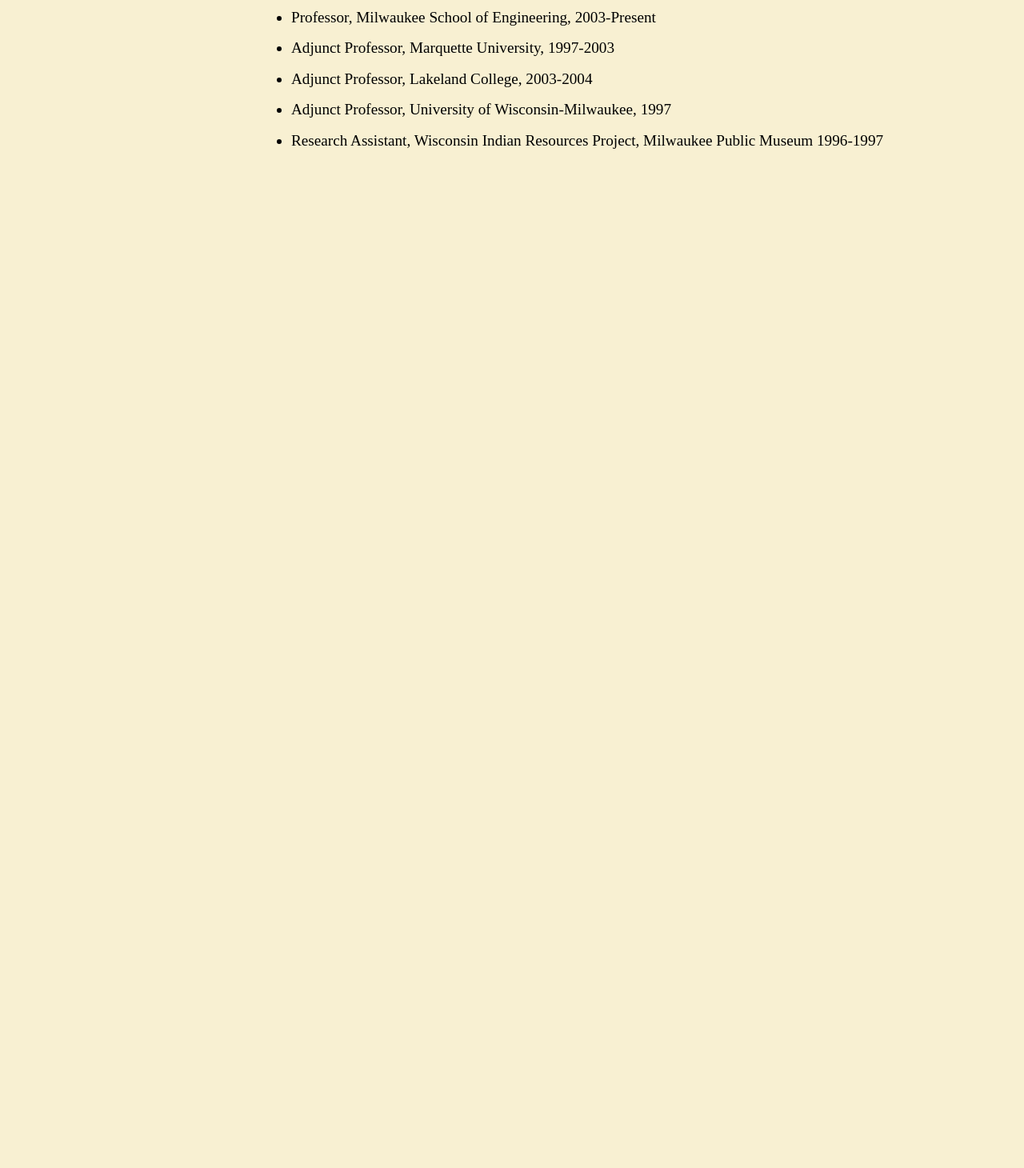
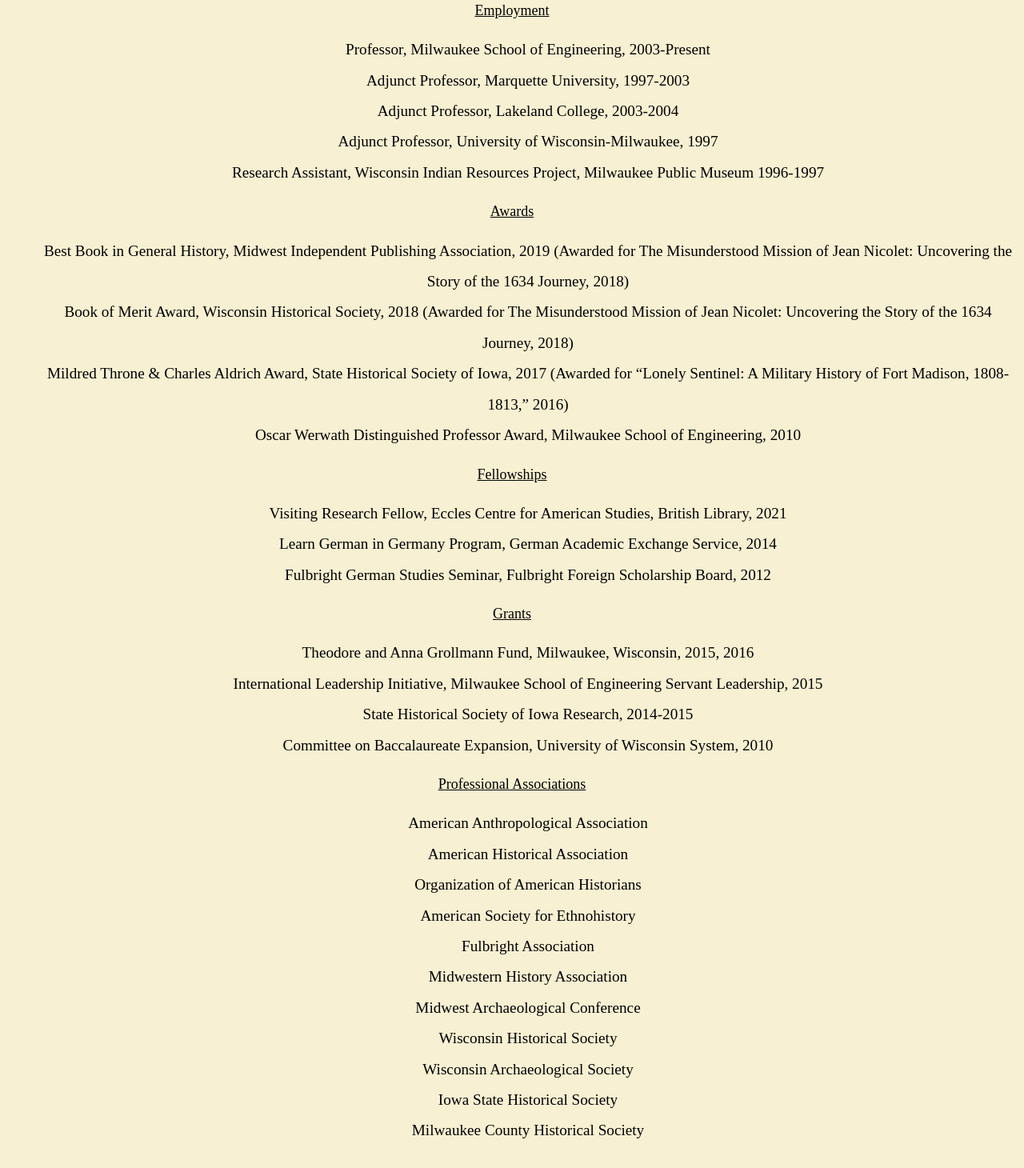
Before and after one commit to Francisjung/PJ_website, a plain HTML site: page vita.html in a window 1280 px wide. Shown: the part 358-1818 px from the top of the page at 80% size. Before the commit the page ends 800 px from the top, so only its background shows below. Drawn offline with Linux system fonts and the light colour scheme; files whose address does not match are found by name; a web font is replaced by a local one.

Commit message:
updated vita

```diff
--- a/style/style.css
+++ b/style/style.css
@@ -79,7 +79,7 @@ header {
     border-radius: 5%;
   }
   .greeting{
-    margin-top: 600px;
+    margin-top: 500px;
     font-size: 48px;
 }
 .main-text-section{
@@ -93,10 +93,15 @@ header {
   text-align: center;
 }
 .vita-ul{
-  margin-left: 25%;
+  list-style: none;
+  text-align: center;
   font-size: larger;
   line-height: 2em;
 }
 .vita-li{
-
 }
+.list-title{
+  font-size: large;
+  text-align: center;
+  text-decoration: underline;
+}
--- a/vita.html
+++ b/vita.html
@@ -26,6 +26,7 @@
       </header>
       <div class="main-text">
       <P class="page-title">Vita</P>
+      <p class="list-title">Employment</p>
       <ul class="vita-ul">
         <li class="vita-li">Professor, Milwaukee School of Engineering, 2003-Present</li>
         <li class="vita-li">Adjunct Professor, Marquette University, 1997-2003</li>
@@ -34,6 +35,46 @@
         <li class="vita-li">Research Assistant, Wisconsin Indian Resources Project, Milwaukee Public Museum 1996-1997
         </li>
       </ul>
+      <p class="list-title">Awards</p>
+      <ul class="vita-ul">
+        <li class="vita-li">Best Book in General History, Midwest Independent Publishing Association, 2019
+          (Awarded for The Misunderstood Mission of Jean Nicolet: Uncovering the Story of the 1634 Journey, 2018)</li>
+          <li class="vita-li">Book of Merit Award, Wisconsin Historical Society, 2018
+            (Awarded for The Misunderstood Mission of Jean Nicolet: Uncovering the Story of the 1634 Journey, 2018)</li>
+            <li class="vita-li">Mildred Throne & Charles Aldrich Award, State Historical Society of Iowa, 2017
+              (Awarded for “Lonely Sentinel: A Military History of Fort Madison, 1808-1813,” 2016)
+            </li>
+            <li class="vita-li">Oscar Werwath Distinguished Professor Award, Milwaukee School of Engineering, 2010</li>
+          </ul>
+          <P class="list-title">Fellowships</P>
+          <ul class="vita-ul">
+            <li class="vita-li">Visiting Research Fellow, Eccles Centre for American Studies, British Library, 2021
+            </li>
+            <li class="vita-li">Learn German in Germany Program, German Academic Exchange Service, 2014
+            </li>
+            <li class="vite-li">Fulbright German Studies Seminar, Fulbright Foreign Scholarship Board, 2012</li>
+          </ul>
+          <p class="list-title">Grants</p>
+          <ul class="vita-ul">
+            <li class="vita-li">Theodore and Anna Grollmann Fund, Milwaukee, Wisconsin, 2015, 2016</li>
+            <li class="vita-li">International Leadership Initiative, Milwaukee School of Engineering Servant Leadership, 2015</li>
+            <li class="vita-li">State Historical Society of Iowa Research, 2014-2015</li>
+            <li class="vita-li">Committee on Baccalaureate Expansion, University of Wisconsin System, 2010</li>
+          </ul>
+          <p class="list-title">Professional Associations</p>
+          <ul class="vita-ul">
+            <li class="vita-li">American Anthropological Association</li>
+            <li class="vita-li">American Historical Association</li>
+            <li class="vite-li">Organization of American Historians</li>
+            <li class="vita-li">American Society for Ethnohistory</li>
+            <li class="vita-li">Fulbright Association</li>
+            <li class="vtia-li">Midwestern History Association</li>
+            <li class="vita-li">Midwest Archaeological Conference</li>
+            <li class="vita-li">Wisconsin Historical Society</li>
+            <li class="vita-li">Wisconsin Archaeological Society</li>
+            <li class="vita-li">Iowa State Historical Society</li>
+            <li class="vita-li">Milwaukee County Historical Society</li>
+          </ul>
       </div>
     </main>
 	<script src="script.js"></script>
```
